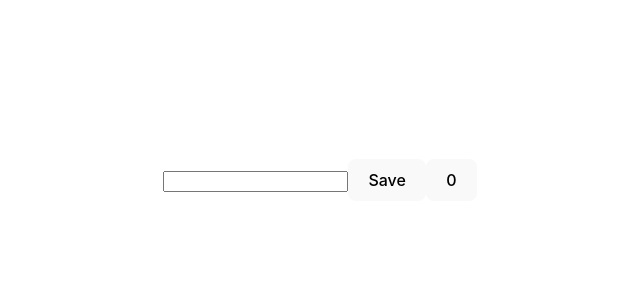
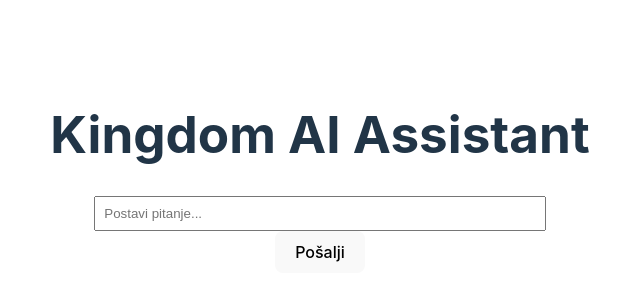
Before and after one commit to gorijat/kingdom-ai-demo, a React (Vite) app in the folder client/: page / in a window 1280 px wide. Shown: the part 220-520 px from the top of the page, without its empty margins (320-960 px from the left). Built offline with nearby package versions, Linux system fonts and the light colour scheme.

Commit message:
Osnovni React chat UI povezan na backend

```diff
--- a/client/src/App.jsx
+++ b/client/src/App.jsx
@@ -1,20 +1,45 @@
-import { useState } from 'react'
-import reactLogo from './assets/react.svg'
-import viteLogo from '/vite.svg'
-import './App.css'
+import { useState } from 'react';
+import './App.css';
 
 function App() {
-  const [count, setCount] = useState(0)
   const [message, setMessage] = useState('');
+  const [reply, setReply] = useState('');
+  const [loading, setLoading] = useState(false);
+
+  const sendMessage = async () => {
+    setLoading(true);
+    setReply('');
+
+    const response = await fetch('http://localhost:5000/chat', {
+      method: 'POST',
+      headers: { 'Content-Type': 'application/json' },
+      body: JSON.stringify({ message }),
+    });
+
+    const text = await response.text();
+    setReply(text);
+    setLoading(false);
+  };
 
   return (
-    <>
-    <input type="text" name="" id=""
-    onChange={(e)=>{setMessage(e.target.value)}} />
-    <button onClick={()=>{message}}>Save</button>
-     <button onClick={()=>{setCount(count + 1)}}>{count}</button>
-    </>
-  )
+    <div style={{ padding: '2rem', maxWidth: '600px', margin: '0 auto' }}>
+      <h1>Kingdom AI Assistant</h1>
+      <input
+        type="text"
+        value={message}
+        onChange={(e) => setMessage(e.target.value)}
+        placeholder="Postavi pitanje..."
+        style={{ width: '80%', padding: '0.5rem' }}
+      />
+      <button onClick={sendMessage} disabled={loading}>
+        {loading ? 'Šaljem...' : 'Pošalji'}
+      </button>
+
+      <div style={{ marginTop: '1rem' }}>
+        {reply}
+      </div>
+    </div>
+  );
 }
 
-export default App
+export default App;
```
Also changed, not shown: 1 other file (tests, documents, lock files or other folders).
